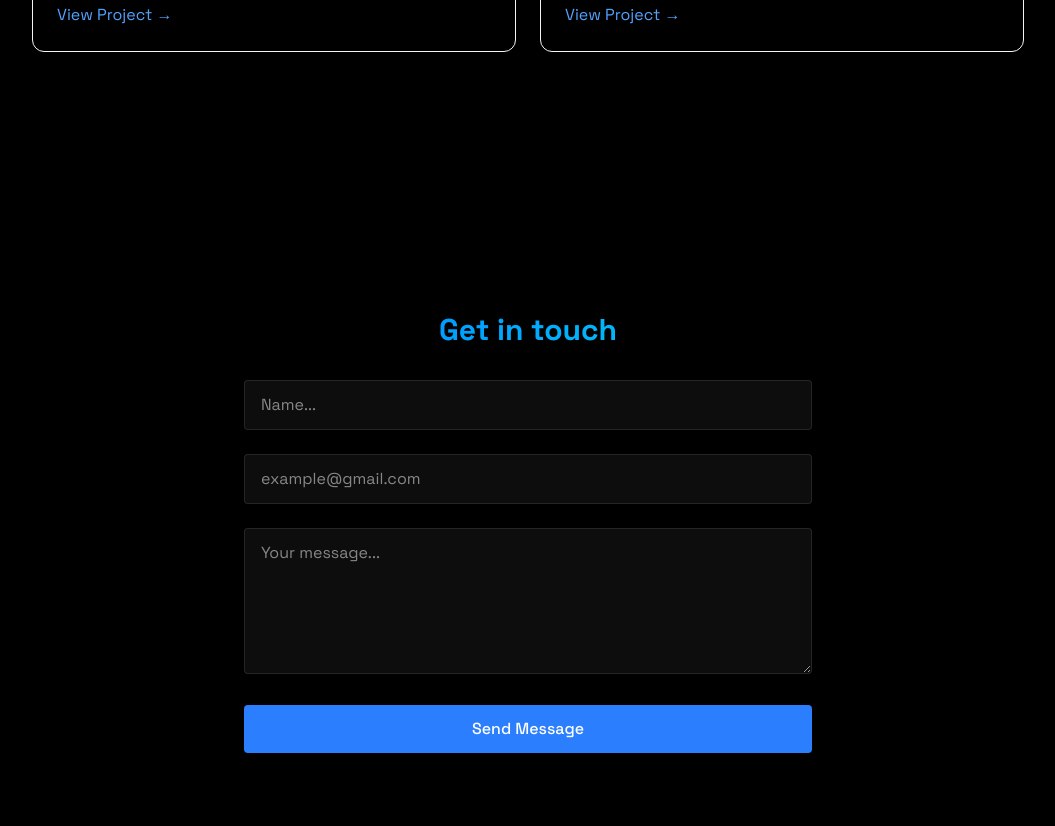
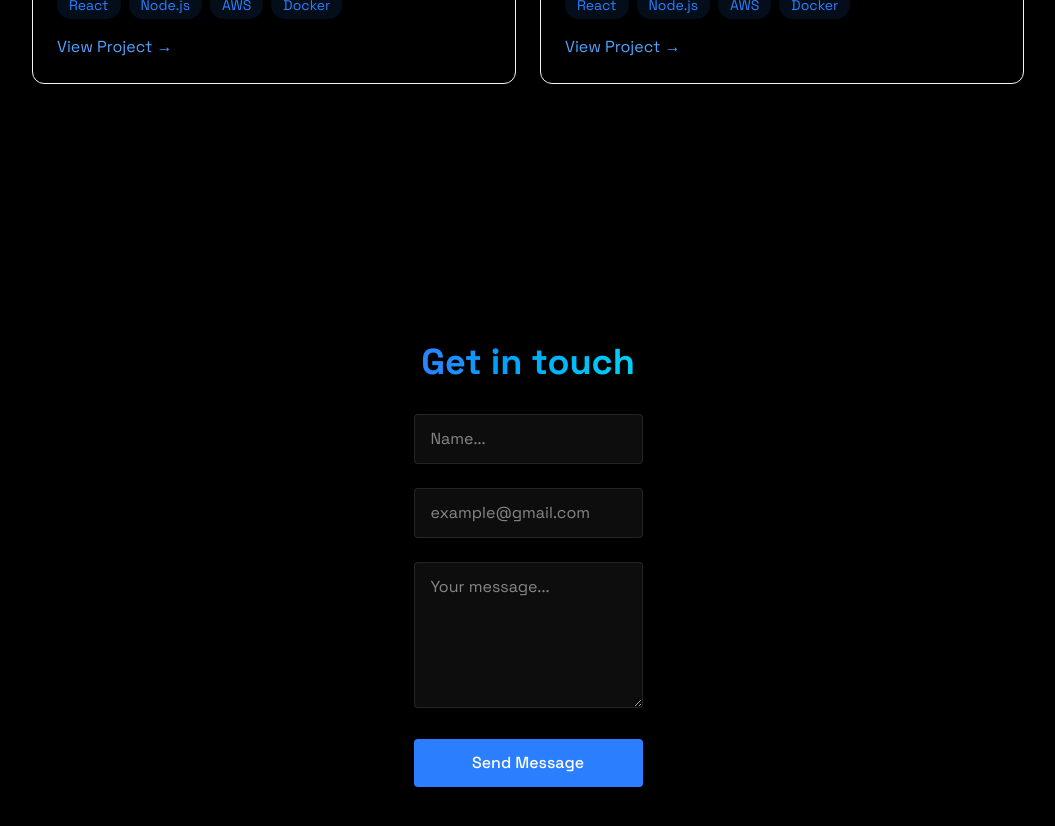
Before and after one commit to ayman0713/aymansaad-portfolio, a React (Vite) app: page / in a window 1280 px wide. Shown: the part 2580-3406 px from the top of the page, without its empty margins (112-1167 px from the left). Built offline with nearby package versions, Linux system fonts and the light colour scheme; no server answers.

Commit message:
Fix Contact section responsiveness

```diff
--- a/src/components/RevealOnScroll.jsx
+++ b/src/components/RevealOnScroll.jsx
@@ -1,25 +1,30 @@
 import { useEffect, useRef } from "react";
 
 export const RevealOnScroll = ({ children }) => {
+  const ref = useRef(null);
 
-    const ref = useRef(null)
-
-    useEffect (() => {
-        const observer = new IntersectionObserver(([entry]) => {
-            if (entry.isIntersecting) {
-                ref.current.classList.add("visible");
-            }
-        }, { threshold: 0.2, rootMargin: "0px 0px -50px 0px" }
+  useEffect(() => {
+    const observer = new IntersectionObserver(
+      ([entry], observerInstance) => {
+        if (entry.isIntersecting) {
+          ref.current.classList.add("visible");
+          observerInstance.unobserve(ref.current); // Stop observing after reveal
+        }
+      },
+      { threshold: 0.2, rootMargin: "0px 0px -50px 0px" }
     );
 
     if (ref.current) observer.observe(ref.current);
 
     return () => observer.disconnect();
-    });
+  }, []);
 
-    return (
-    <div ref={ref} className="reveal">
-        {children}
+  return (
+    <div
+      ref={ref}
+      className="reveal opacity-0 translate-y-8 transition-all duration-700 ease-out"
+    >
+      {children}
     </div>
-    )
-}
+  );
+};
--- a/src/components/section/Contact.jsx
+++ b/src/components/section/Contact.jsx
@@ -32,57 +32,55 @@ export const Contact = () => {
     };
 
 
-    return <section id="contact" className=" min-h-screen flex items-center justify-center py-20">
+    return <section id="contact" className="min-h-screen flex items-center justify-center py-12 px-4 sm:px-6 lg:px-12">
     <RevealOnScroll>
-            <div className=" px-4 w-150 ">
-
-                <h2 className="text-3xl font-bold mb-8 bg-gradient-to-r from-blue-500 to-cyan-400 bg-clip-text text-transparent text-center">Get in touch</h2>
-                <form className=" space-y-6" onSubmit={handleSubmit}>
-                    <div className=" relative">
+      <div className="w-full max-w-4xl mx-auto px-4">
+        <h2 className="text-3xl sm:text-4xl font-bold mb-8 text-center bg-gradient-to-r from-blue-500 to-cyan-400 bg-clip-text text-transparent">
+          Get in touch
+        </h2>
+        <form className="space-y-6" onSubmit={handleSubmit}>
+          <div>
             <input
               type="text"
-                        id="name"
               name="name"
               required
               value={formData.name}
-                        className=" w-full bg-white/5 border border-white/10 rounded px-4 py-3 text-white transition focus:outline-none focus:border-blue-500 focus:bg-blue-500/5"
+              className="w-full bg-white/5 border border-white/10 rounded px-4 py-3 text-white focus:outline-none focus:border-blue-500 focus:bg-blue-500/5"
               placeholder="Name..."
-                        onChange={(e) => setFormData({...formData, name: e.target.value})}
+              onChange={(e) => setFormData({ ...formData, name: e.target.value })}
             />
           </div>
-                    <div className=" relative">
+          <div>
             <input
               type="email"
-                        id="email"
               name="email"
               required
               value={formData.email}
-                        className=" w-full bg-white/5 border border-white/10 rounded px-4 py-3 text-white transition focus:outline-none focus:border-blue-500 focus:bg-blue-500/5"
+              className="w-full bg-white/5 border border-white/10 rounded px-4 py-3 text-white focus:outline-none focus:border-blue-500 focus:bg-blue-500/5"
               placeholder="example@gmail.com"
-                        onChange={(e) => setFormData({...formData, email: e.target.value})}
+              onChange={(e) => setFormData({ ...formData, email: e.target.value })}
             />
           </div>
-                    <div className=" relative">
+          <div>
             <textarea
-                        id="message"
               name="message"
               required
               value={formData.message}
               rows={5}
-                        className=" w-full bg-white/5 border border-white/10 rounded px-4 py-3 text-white transition focus:outline-none focus:border-blue-500 focus:bg-blue-500/5"
+              className="w-full bg-white/5 border border-white/10 rounded px-4 py-3 text-white focus:outline-none focus:border-blue-500 focus:bg-blue-500/5"
               placeholder="Your message..."
-                        onChange={(e) => setFormData({...formData, message: e.target.value})}
+              onChange={(e) => setFormData({ ...formData, message: e.target.value })}
             />
           </div>
           <button
             type="submit"
-                    className=" w-full bg-blue-500 text-white py-3 px-6 rounded font-medium transition relative overflow-hidden hover:-translate-y-0.5 hover:shadow-[0_0_15px_rgba(59,130,246,0.4)] cursor-pointer">
+            className="w-full bg-blue-500 text-white py-3 px-6 rounded font-medium transition relative hover:-translate-y-0.5 hover:shadow-[0_0_15px_rgba(59,130,246,0.4)]"
+          >
             Send Message
           </button>
         </form>
       </div>
     </RevealOnScroll>
   </section>
+
 }
-
-// VIDEO 1HR 45MIN
--- a/src/index.css
+++ b/src/index.css
@@ -45,7 +45,7 @@ body {
     transition: opacity 0.7s ease, transform 0.7s ease;
 }
 
-.reveal.visible{
+.reveal.visible {
     opacity: 1;
     transform: translateY(0);
 }
```
Lines whose indentation alone changed are shown as unchanged.
